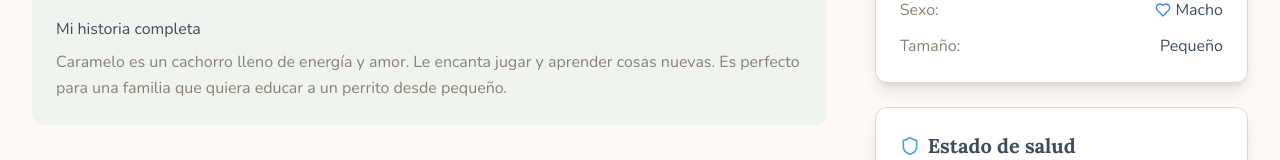
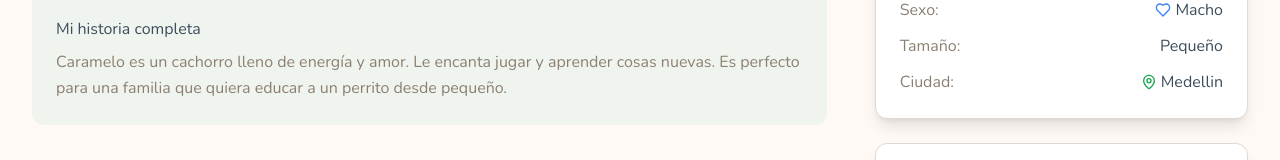
Before and after one commit to jhonemillan-kc/petconnect, a Next.js app: page /pets/caramelo-002 in a window 1280 px wide. Shown: the part 783-943 px from the top of the page. Built offline with nearby package versions, Linux system fonts and the light colour scheme.

Commit message:
diffent templates, pets validations and more..

```diff
--- a/src/app/api/adoption/route.ts
+++ b/src/app/api/adoption/route.ts
@@ -24,6 +24,10 @@ interface AdoptionFormData {
   petAge: { years?: number; months?: number };
   petSex: string;
   petSize: string;
+  petFilters: {
+    age: number;
+    nationality: string;
+  };
 }
 
 export async function POST(request: NextRequest) {
@@ -69,7 +73,8 @@ export async function POST(request: NextRequest) {
         type: formData.petType,
         age: formData.petAge,
         sex: formData.petSex,
-        size: formData.petSize
+        size: formData.petSize,
+        filters: formData.petFilters
       },
 
       // Metadata
--- a/src/app/pets/[id]/page.tsx
+++ b/src/app/pets/[id]/page.tsx
@@ -155,6 +155,7 @@ function PetPageContent({ pet }: { pet: typeof samplePets[0] }) {
                   <InfoItem label="Edad" value={formatAge(pet.age)} />
                   <SexInfoItem label="Sexo" sex={pet.sex} />
                   <InfoItem label="Tamaño" value={pet.size} />
+                  <CityInfoItem label="Ciudad" city={pet.city} />
                 </div>
               </section>
 
@@ -278,6 +279,18 @@ function SexInfoItem({ label, sex }: { label: string; sex: 'Macho' | 'Hembra' })
   );
 }
 
+function CityInfoItem({ label, city }: { label: string; city: string }) {
+  return (
+    <div className="flex justify-between">
+      <span className="text-muted-foreground">{label}:</span>
+      <span className="font-medium text-foreground flex items-center">
+        <MapPin className="w-4 h-4 text-green-600 mr-1" />
+        {city}
+      </span>
+    </div>
+  );
+}
+
 function HealthItem({ icon, label, value }: { icon: React.ReactNode; label: string; value: boolean }) {
   return (
     <div className="flex items-center justify-between">
--- a/src/components/adoption-form-modal.tsx
+++ b/src/components/adoption-form-modal.tsx
@@ -80,7 +80,8 @@ export default function AdoptionFormModal({ isOpen, onClose, pet }: AdoptionForm
       petType: pet.type,
       petAge: pet.age,
       petSex: pet.sex,
-      petSize: pet.size
+      petSize: pet.size,
+      petFilters: pet.petFilters
     };
 
     try {
--- a/src/data/pets.ts
+++ b/src/data/pets.ts
@@ -30,6 +30,11 @@ export const samplePets: Pet[] = [
       ]
     },
     adoptionStatus: 'Disponible',
+    city: 'Medellin',
+    petFilters: {
+      age: 25,
+      nationality: 'colombia'
+    },
     shelter: {
       name: 'Refugio Patitas Felices',
       contact: '+57 301 234 5678',
@@ -68,6 +73,11 @@ export const samplePets: Pet[] = [
       ]
     },
     adoptionStatus: 'Disponible',
+    city: 'Medellin',
+    petFilters: {
+      age: 25,
+      nationality: 'colombia'
+    },
     shelter: {
       name: 'Refugio Patitas Felices',
       contact: '+57 301 234 5678',
@@ -105,6 +115,11 @@ export const samplePets: Pet[] = [
       ]
     },
     adoptionStatus: 'Disponible',
+    city: 'Medellin',
+    petFilters: {
+      age: 25,
+      nationality: 'colombia'
+    },
     shelter: {
       name: 'Refugio Patitas Felices',
       contact: '+57 301 234 5678',
@@ -142,6 +157,11 @@ export const samplePets: Pet[] = [
       ]
     },
     adoptionStatus: 'Disponible',
+    city: 'Medellin',
+    petFilters: {
+      age: 25,
+      nationality: 'colombia'
+    },
     shelter: {
       name: 'Refugio Patitas Felices',
       contact: '+57 301 234 5678',
@@ -179,6 +199,11 @@ export const samplePets: Pet[] = [
       ]
     },
     adoptionStatus: 'Disponible',
+    city: 'Medellin',
+    petFilters: {
+      age: 25,
+      nationality: 'colombia'
+    },
     shelter: {
       name: 'Refugio Patitas Felices',
       contact: '+57 301 234 5678',
@@ -217,6 +242,11 @@ export const samplePets: Pet[] = [
       ]
     },
     adoptionStatus: 'Disponible',
+    city: 'Medellin',
+    petFilters: {
+      age: 25,
+      nationality: 'colombia'
+    },
     shelter: {
       name: 'Refugio Patitas Felices',
       contact: '+57 301 234 5678',
@@ -254,6 +284,11 @@ export const samplePets: Pet[] = [
       ]
     },
     adoptionStatus: 'Disponible',
+    city: 'Medellin',
+    petFilters: {
+      age: 25,
+      nationality: 'colombia'
+    },
     shelter: {
       name: 'Refugio Patitas Felices',
       contact: '+57 301 234 5678',
@@ -291,6 +326,11 @@ export const samplePets: Pet[] = [
       ]
     },
     adoptionStatus: 'Disponible',
+    city: 'Medellin',
+    petFilters: {
+      age: 25,
+      nationality: 'colombia'
+    },
     shelter: {
       name: 'Refugio Patitas Felices',
       contact: '+57 301 234 5678',
```
Also changed, not shown: src/lib/types/pet.ts (+9 -0 lines), 1 other file (tests, documents, lock files or other folders).
